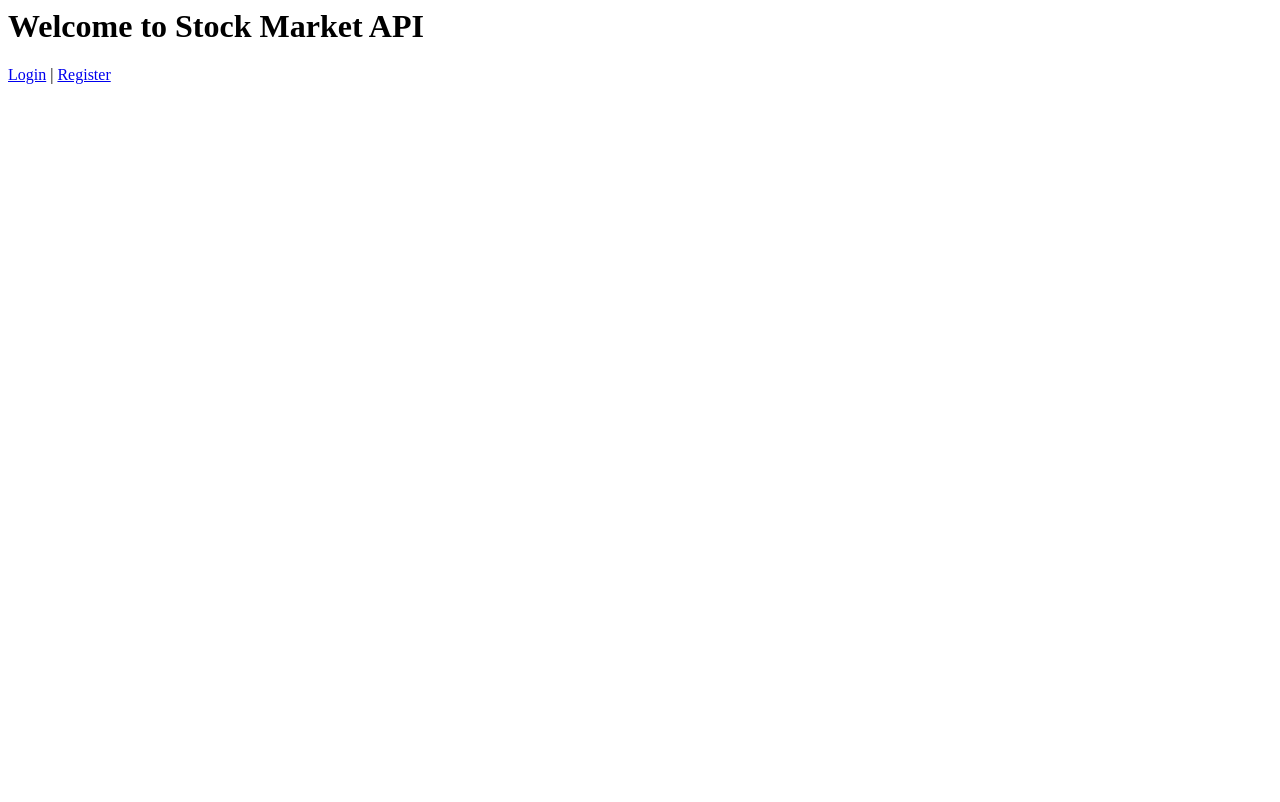
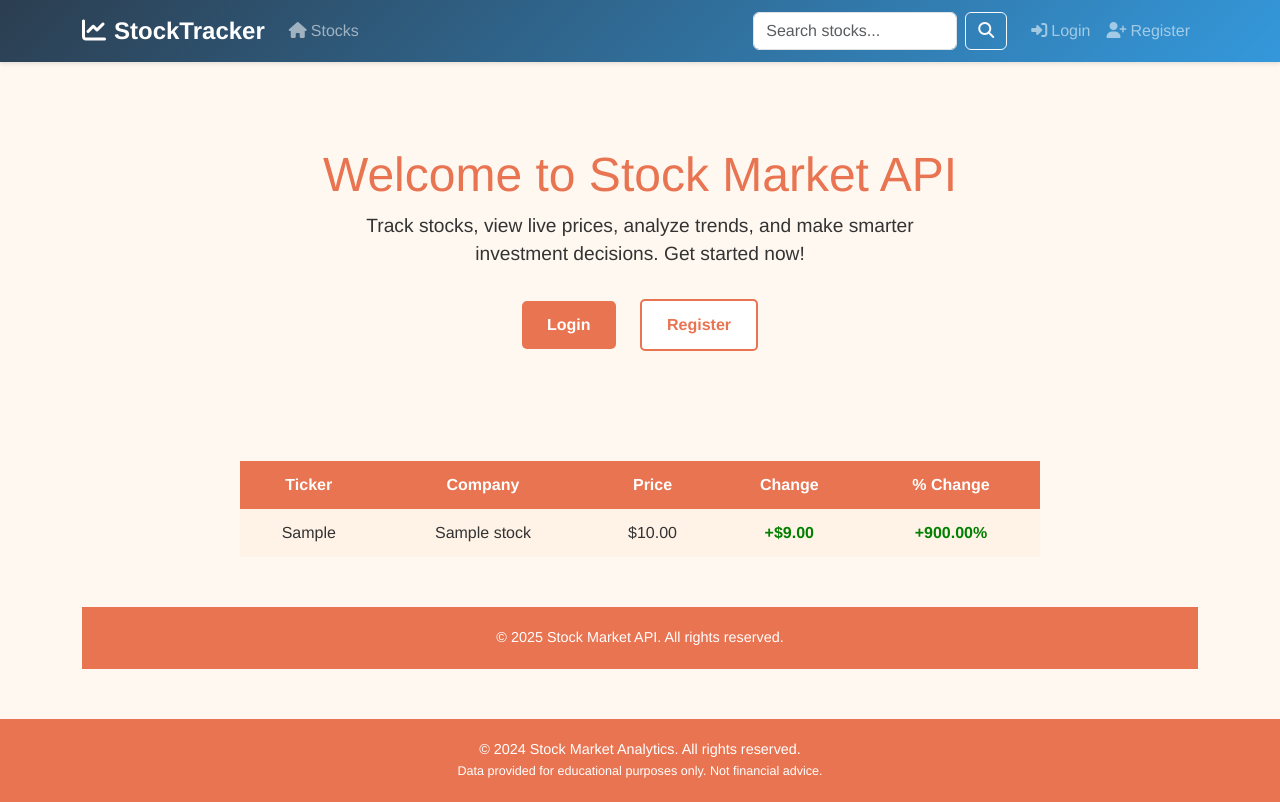
Before and after one commit to MuindeEsther/Stock-market-api, a Django app: page / in a window 1280 px wide. Before the commit the page ends 84 px from the top, so only its background shows below. Run offline with Django 5.2, Linux system fonts and the light colour scheme; tables that the repository leaves empty hold one stand-in row (values such as "Sample post").

Commit message:
feat: Update home view to display top 5 stocks and enhance home template

```diff
--- a/stock_market_api/users/templates/users/home.html
+++ b/stock_market_api/users/templates/users/home.html
@@ -1,3 +1,145 @@
-<h1>Welcome to Stock Market API</h1>
-<a href="{% url 'users:login' %}">Login</a> |
-<a href="{% url 'users:register' %}">Register</a>
+{% extends 'base/base.html' %}
+
+{% block title %}Home | Stock Market API{% endblock %}
+
+{% block content %}
+<style>
+body {
+    background-color: #fff8f0;
+    font-family: 'Helvetica', Arial, sans-serif;
+    margin: 0;
+    color: #333;
+}
+
+.hero {
+    text-align: center;
+    padding: 60px 20px;
+}
+
+.hero h1 {
+    color: #e97451;
+    font-size: 3rem;
+}
+
+.hero p {
+    font-size: 1.2rem;
+    max-width: 600px;
+    margin: 0 auto 20px;
+}
+
+.btn-primary, .btn-secondary {
+    display: inline-block;
+    margin: 10px 10px;
+    padding: 12px 25px;
+    font-weight: bold;
+    text-decoration: none;
+    border-radius: 5px;
+    transition: all 0.3s ease;
+}
+
+.btn-primary {
+    background-color: #e97451;
+    color: white;
+}
+
+.btn-primary:hover {
+    background-color: #ff8c42;
+}
+
+.btn-secondary {
+    background-color: white;
+    color: #e97451;
+    border: 2px solid #e97451;
+}
+
+.btn-secondary:hover {
+    background-color: #e97451;
+    color: white;
+}
+
+.stocks-table {
+    width: 90%;
+    max-width: 800px;
+    margin: 40px auto;
+    border-collapse: collapse;
+}
+
+.stocks-table th, .stocks-table td {
+    padding: 12px;
+    text-align: center;
+}
+
+.stocks-table th {
+    background-color: #e97451;
+    color: white;
+}
+
+.stocks-table td {
+    background-color: #fff2e6;
+}
+
+.stocks-up {
+    color: green;
+    font-weight: bold;
+}
+
+.stocks-down {
+    color: red;
+    font-weight: bold;
+}
+
+footer {
+    text-align: center;
+    padding: 20px;
+    background-color: #e97451;
+    color: white;
+    font-size: 0.9rem;
+}
+</style>
+
+<div class="hero">
+    <h1>Welcome to Stock Market API</h1>
+    <p>Track stocks, view live prices, analyze trends, and make smarter investment decisions. Get started now!</p>
+    <div>
+        <a href="{% url 'users:login' %}" class="btn-primary">Login</a>
+        <a href="{% url 'users:register' %}" class="btn-secondary">Register</a>
+    </div>
+</div>
+
+<!-- Top Stocks Table -->
+<table class="stocks-table">
+    <thead>
+        <tr>
+            <th>Ticker</th>
+            <th>Company</th>
+            <th>Price</th>
+            <th>Change</th>
+            <th>% Change</th>
+        </tr>
+    </thead>
+    <tbody>
+        {% for stock in top_stocks %}
+        <tr>
+            <td>{{ stock.ticker }}</td>
+            <td>{{ stock.company_name }}</td>
+            <td>${{ stock.current_price|default:"0.00" }}</td>
+            {% if stock.price_change >= 0 %}
+            <td class="stocks-up">+${{ stock.price_change|floatformat:2 }}</td>
+            <td class="stocks-up">+{{ stock.price_change_percent|floatformat:2 }}%</td>
+            {% else %}
+            <td class="stocks-down">${{ stock.price_change|floatformat:2 }}</td>
+            <td class="stocks-down">{{ stock.price_change_percent|floatformat:2 }}%</td>
+            {% endif %}
+        </tr>
+        {% empty %}
+        <tr>
+            <td colspan="5">No stocks available</td>
+        </tr>
+        {% endfor %}
+    </tbody>
+</table>
+
+<footer>
+    &copy; 2025 Stock Market API. All rights reserved.
+</footer>
+{% endblock %}
--- a/stock_market_api/users/views.py
+++ b/stock_market_api/users/views.py
@@ -11,10 +11,13 @@
 from .models import User
 from .serializers import UserRegistrationSerializer, UserSerializer, UserProfileSerializer
 from .forms import UserRegistrationForm, UserUpdateForm
+from stocks.models import Stock
 
 # Create your views here.
 def home_view(request):
-    return render(request, 'users/home.html')
+    # Get top 5 active sorted by ticker
+    top_stocks = Stock.objects.all().order_by('ticker')[:5]
+    return render(request, 'users/home.html', {'top_stocks': top_stocks})
 class UserRegistrationView(generics.CreateAPIView):
     queryset = User.objects.all()
     permission_classes = (AllowAny,)
```
